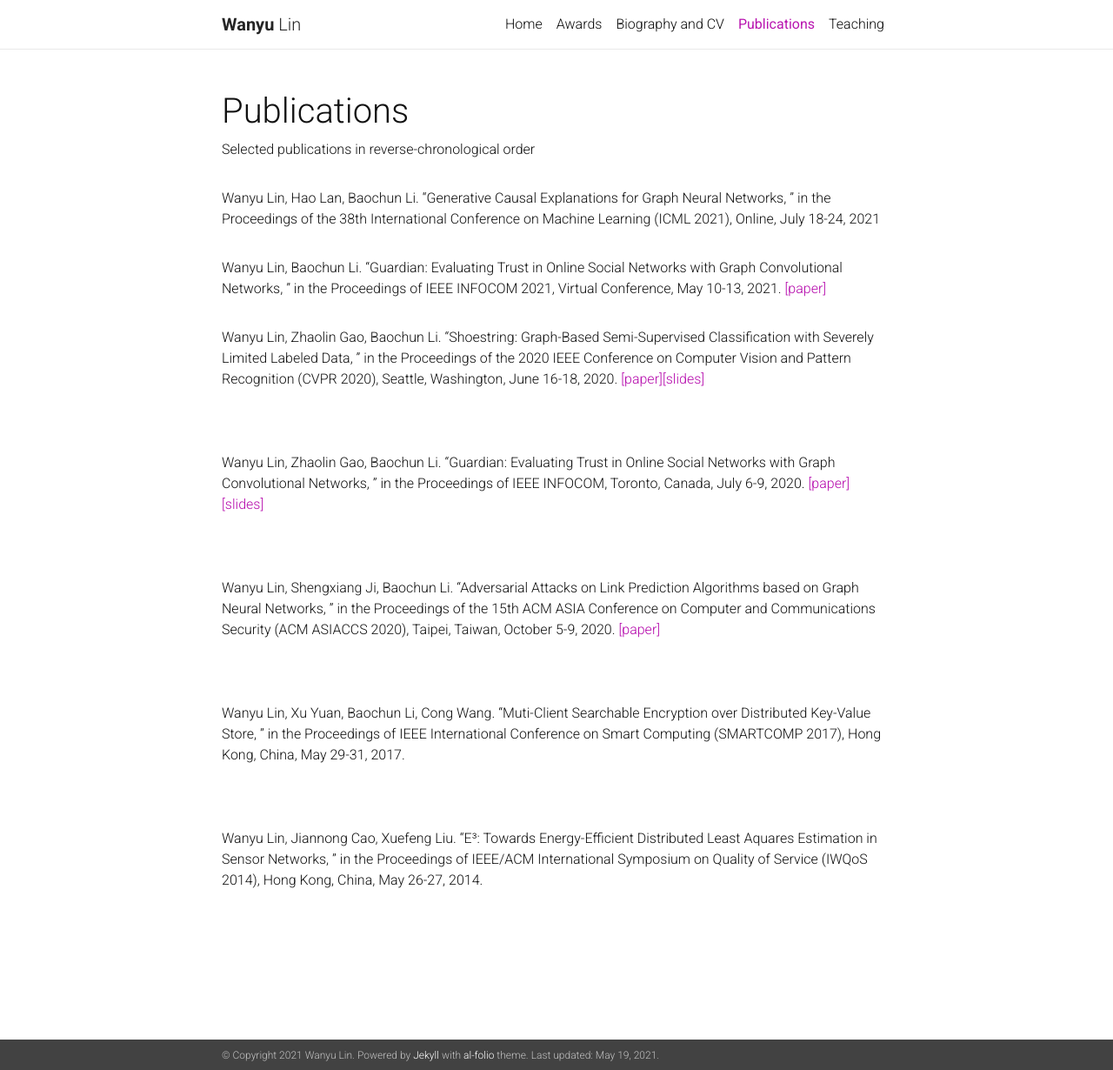
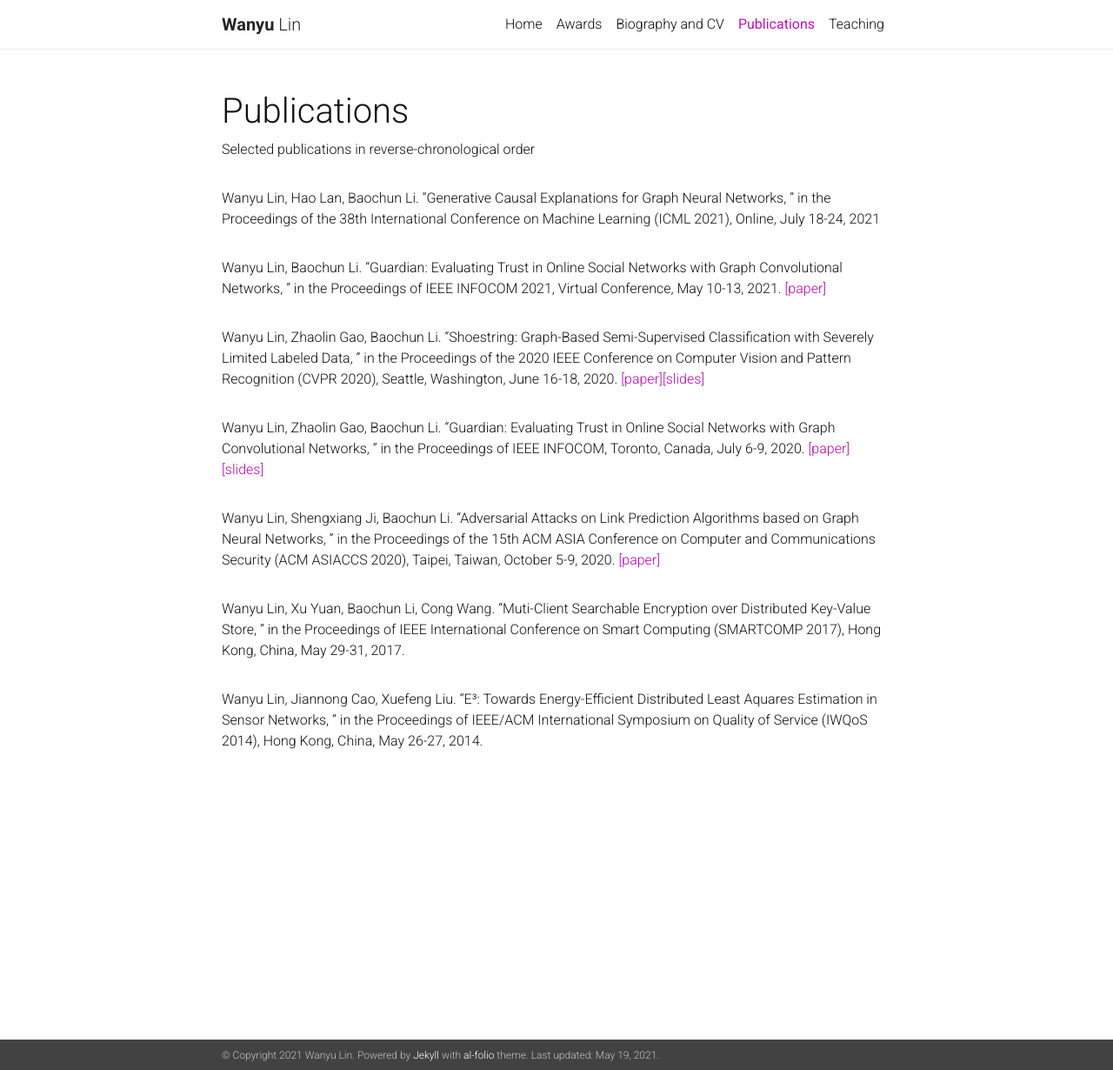
Before and after one commit to wanyu-lin/wanyu-lin.github.io, a Jekyll site: the page built from _pages/publications.md, in a window 1280 px wide and 1230 px high. Shown: the whole window at 87% size. Built offline with Jekyll 4.4.1, drawn with Linux system fonts in a browser that asks for light colours; nearby versions of some CDN libraries; a style sheet for code colours, icons or effects is not loaded.

Commit message:
Update publications.md

```diff
--- a/_pages/publications.md
+++ b/_pages/publications.md
@@ -8,37 +8,25 @@ nav: true
 ---
 <!-- Gem -->
 <div class="publications">
-<p style="width:100%">Wanyu Lin, Hao Lan, Baochun Li. &#8220;Generative Causal Explanations for Graph Neural Networks, &#8221; in the Proceedings of the 38th International Conference on Machine Learning (ICML 2021), Online, July 18-24, 2021 </p>
-
+<p style="width:100%">Wanyu Lin, Hao Lan, Baochun Li. &#8220;Generative Causal Explanations for Graph Neural Networks, &#8221; in the Proceedings of the 38th International Conference on Machine Learning (ICML 2021), Online, July 18-24, 2021</p>
 
 <!-- Medley -->
 <div class="publications">
 <p style="width:100%">Wanyu Lin, Baochun Li. &#8220;Guardian: Evaluating Trust in Online Social Networks with Graph Convolutional Networks, &#8221; in the Proceedings of IEEE INFOCOM 2021, Virtual Conference, May 10-13, 2021. <a href="../assets/publications/wlin-infocom21.pdf">[paper]</a></p>
-</div>
+
 <!-- shoestring -->
 <div class="publications">
 <p style="width:100%">Wanyu Lin, Zhaolin Gao, Baochun Li. &#8220;Shoestring: Graph-Based Semi-Supervised Classification with Severely Limited Labeled Data, &#8221; in the Proceedings of the 2020 IEEE Conference on Computer Vision and Pattern Recognition (CVPR 2020), Seattle, Washington, June 16-18, 2020. <a href="../assets/publications/wlin-cvpr20.pdf">[paper]</a><a href="../assets/publications/wlin-cvpr20-slides.pdf">[slides]</a></p>
-<br>
 <!-- Guardian -->
 <div class="publications">
 <p style="width:100%">Wanyu Lin, Zhaolin Gao, Baochun Li. &#8220;Guardian: Evaluating Trust in Online Social Networks with Graph Convolutional Networks, &#8221; in the Proceedings of IEEE INFOCOM, Toronto, Canada, July 6-9, 2020.  <a href="../assets/publications/wlin-infocom20.pdf">[paper]</a><a href="../assets/publications/wlin-infocom20-slides.pdf">[slides]</a></p>
-</div>
-<br>
 
 <div class="publications">
 <p style="width:100%">Wanyu Lin, Shengxiang Ji, Baochun Li. &#8220;Adversarial Attacks on Link Prediction Algorithms based on Graph Neural Networks, &#8221; in the Proceedings of the 15th ACM ASIA Conference on Computer and Communications Security (ACM ASIACCS 2020), Taipei, Taiwan, October 5-9, 2020. <a href="../assets/publications/wlin-asiaccs20.pdf">[paper]</a></p>
-<br>
 
 <div class="publications">
 <p style="width:100%">Wanyu Lin, Xu Yuan, Baochun Li, Cong Wang. &#8220;Muti-Client Searchable Encryption over Distributed Key-Value Store, &#8221; in the Proceedings of IEEE International Conference on Smart Computing (SMARTCOMP 2017), Hong Kong, China, May 29-31, 2017.</p>
-</div>
-<br>
+
 <!-- Towards Energy-->
 <div class="publications">
 <p style="width:100%">Wanyu Lin, Jiannong Cao, Xuefeng Liu. &#8220;E³: Towards Energy-Efficient Distributed Least Aquares Estimation in Sensor Networks, &#8221; in the Proceedings of IEEE/ACM International Symposium on Quality of Service (IWQoS 2014), Hong Kong, China, May 26-27, 2014.</p>
-</div>
-<br>
-<br>
-<br>
-<br>
-<br>
```
